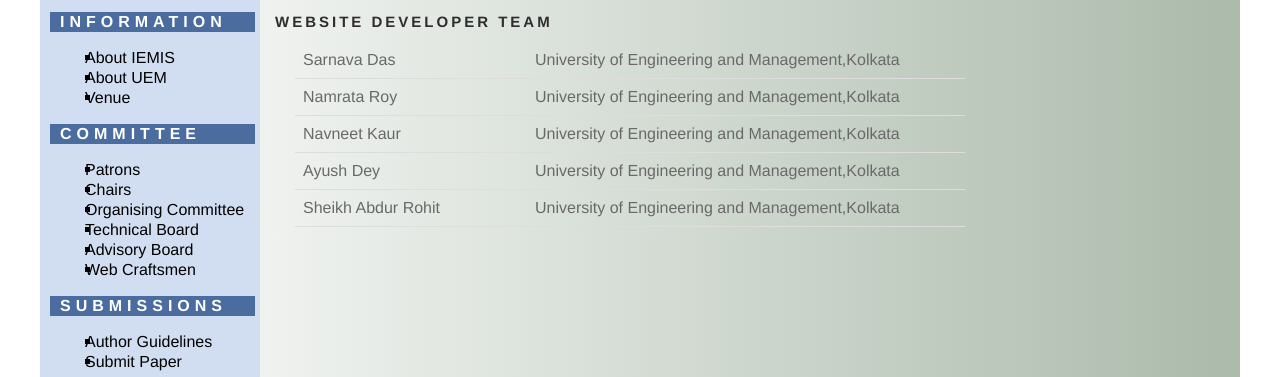
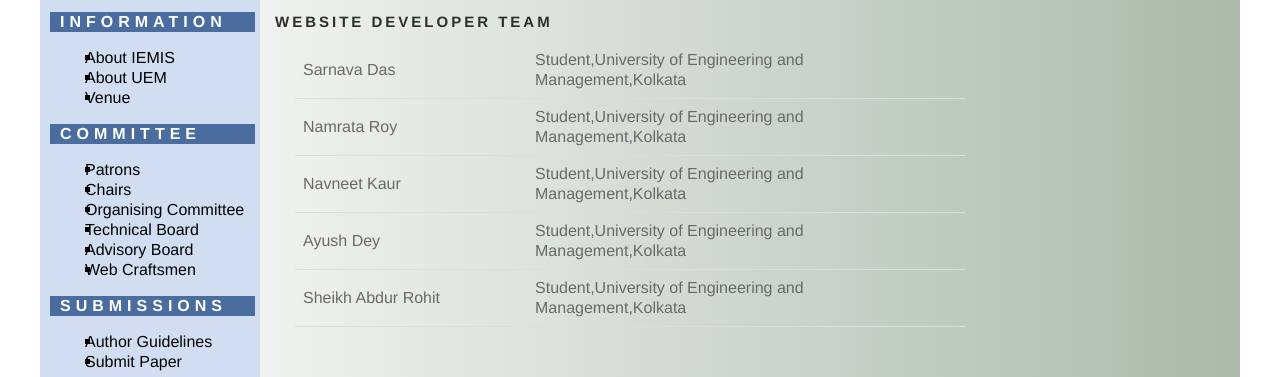
Before and after one commit to Sarnava-Das/springer, a plain HTML site: page publicity.html in a window 1280 px wide. Shown: the part 274-651 px from the top of the page. Drawn offline with Linux system fonts and the light colour scheme; files whose address does not match are found by name.

Commit message:
Update publicity.html

```diff
--- a/publicity.html
+++ b/publicity.html
@@ -131,23 +131,23 @@
         <tbody>
           <tr>
             <td>Sarnava Das</td>
-            <td> University of Engineering and Management,Kolkata</td>
+            <td>Student,University of Engineering and Management,Kolkata</td>
           </tr>
           <tr>
             <td>Namrata Roy</td>
-            <td> University of Engineering and Management,Kolkata</td>
+            <td>Student,University of Engineering and Management,Kolkata</td>
           </tr>
           <tr>
             <td>Navneet Kaur</td>
-            <td> University of Engineering and Management,Kolkata</td>
+            <td>Student,University of Engineering and Management,Kolkata</td>
           </tr>
           <tr>
             <td>Ayush Dey</td>
-            <td> University of Engineering and Management,Kolkata</td>
+            <td>Student,University of Engineering and Management,Kolkata</td>
           </tr>
           <tr>
             <td>Sheikh Abdur Rohit</td>
-            <td> University of Engineering and Management,Kolkata</td>
+            <td>Student,University of Engineering and Management,Kolkata</td>
           </tr>
 
 
```
